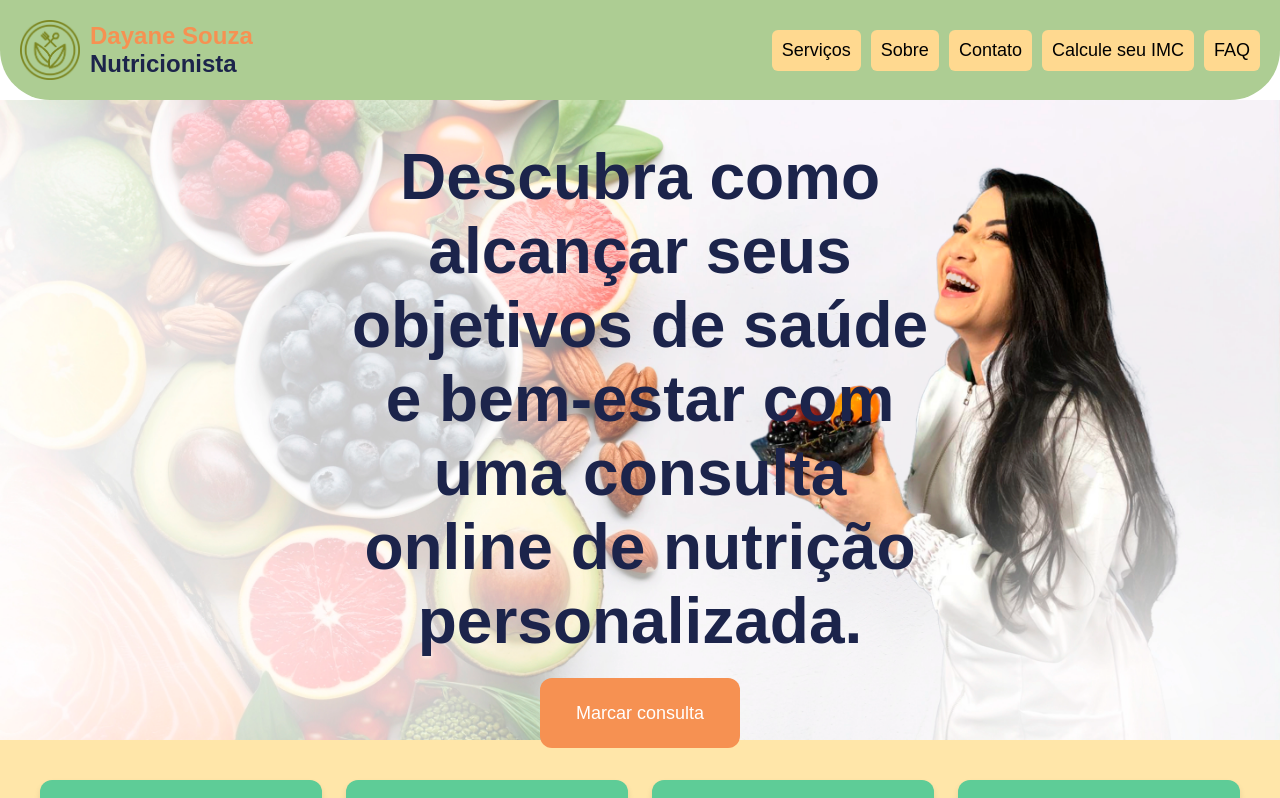
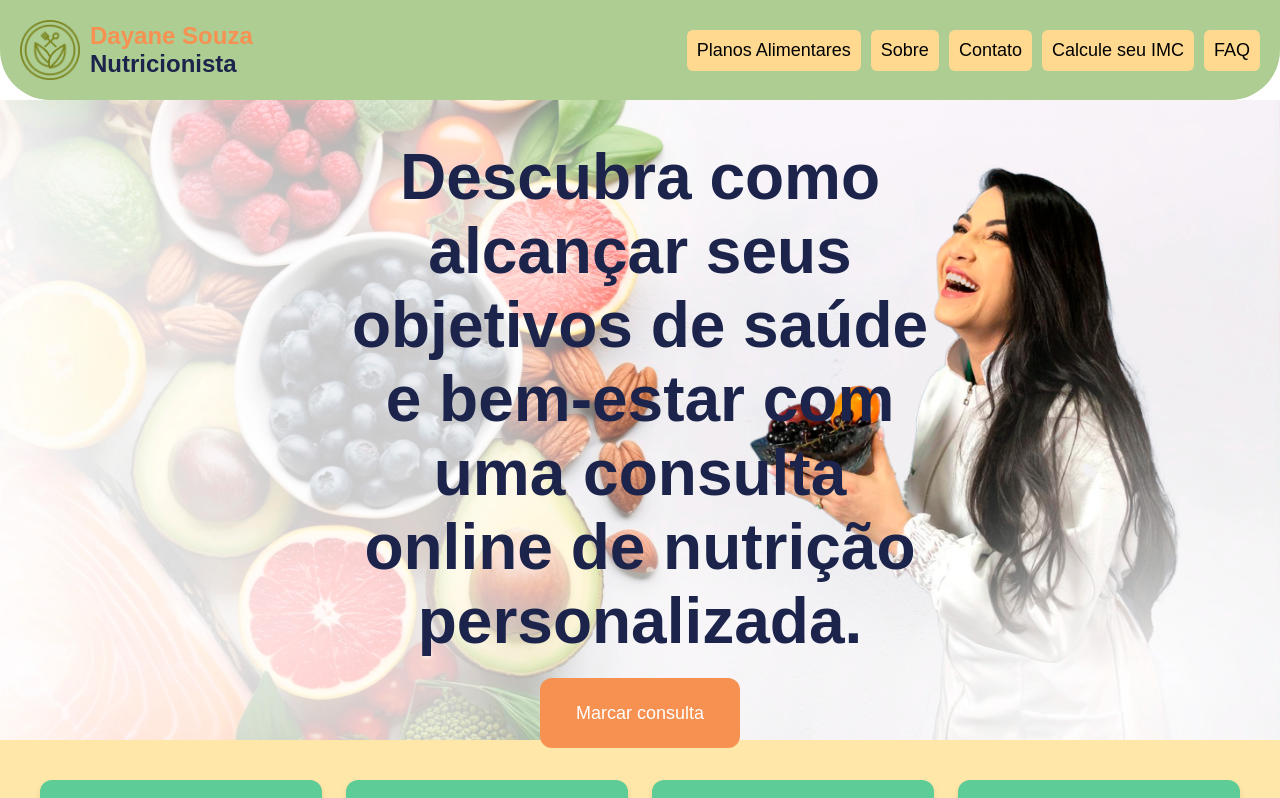
Before and after one commit to MahFelix/NutriDay, a React (Vite) app: page / in a window 1280 px wide. Shown: the top 798 px of the page. Built offline with nearby package versions, Linux system fonts and the light colour scheme.

Commit message:
🔍️ Seo: melhora de estrutura

```diff
--- a/src/components/Navbar.jsx
+++ b/src/components/Navbar.jsx
@@ -113,7 +113,7 @@ const Navbar = () => {
       </HamburgerMenu>
 
       <NavLinkContainer isOpen={isOpen}>
-        <NavLink href="#serviços">Serviços</NavLink>
+        <NavLink href="#serviços">Planos Alimentares</NavLink>
         <NavLink href="#sobre">Sobre</NavLink>
         <NavLink href="#imc">Contato</NavLink>
         <NavLink target='_blank' href="https://imcday.netlify.app/">Calcule seu IMC</NavLink>
```
